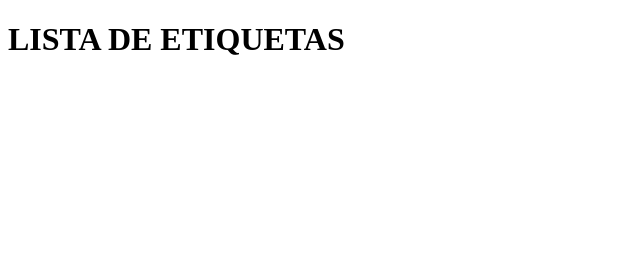
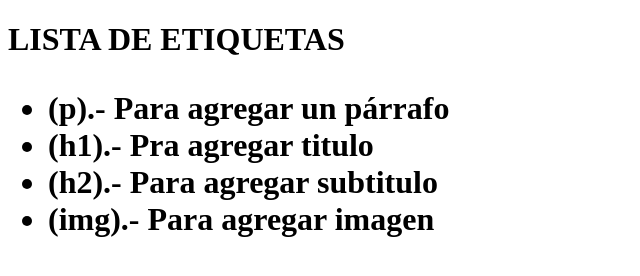
Before and after one commit to pablituu/miprimervez2, a plain HTML site: page index.html in a window 1280 px wide. Shown: the whole page, without its empty margins (0-640 px from the left). Drawn offline with Linux system fonts and the light colour scheme.

Commit message:
mi segunda vez

```diff
--- a/index.html
+++ b/index.html
@@ -7,6 +7,11 @@
 </head>
 <body>
     <h1>LISTA DE ETIQUETAS</HTML>
-
+    <ul>
+        <li>(p).- Para agregar un párrafo</li>
+        <li>(h1).- Pra agregar titulo</li>
+        <li>(h2).- Para agregar subtitulo</li>
+        <li>(img).- Para agregar imagen</li>
+    </ul>
 </body>
 </html>
```
